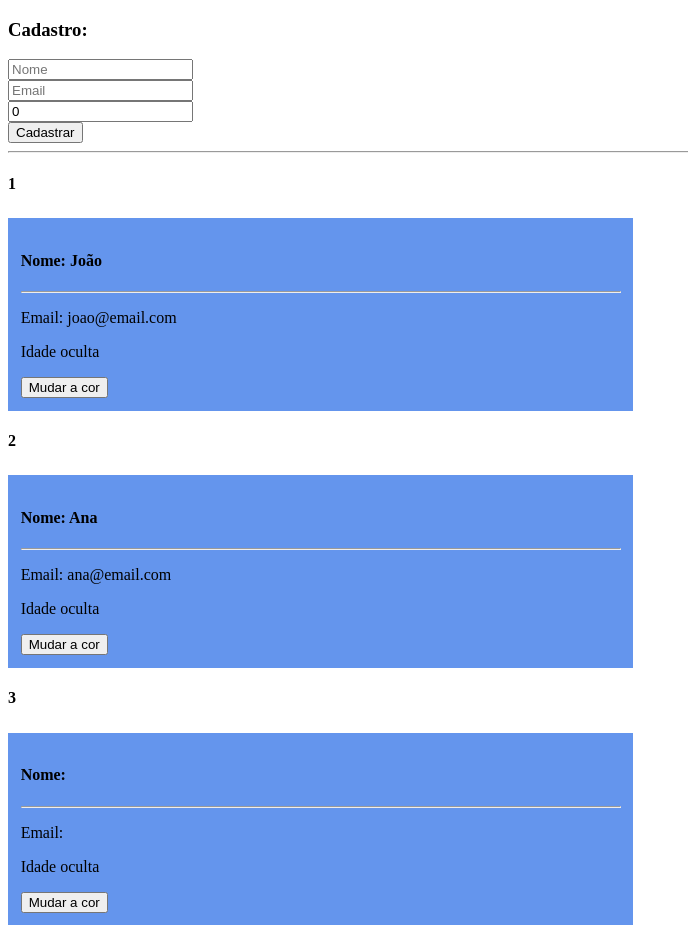
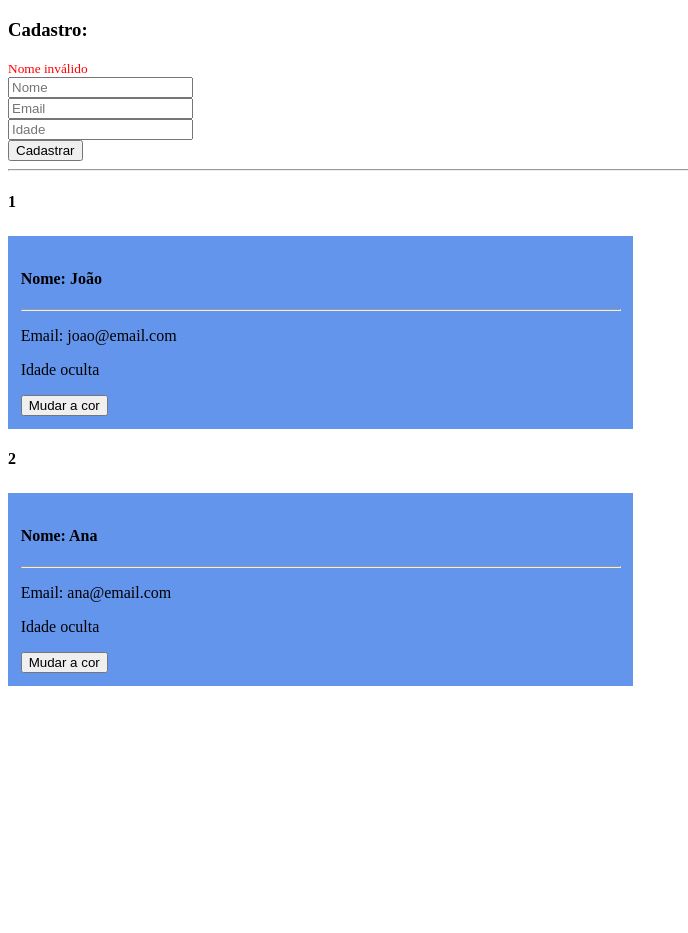
Before and after one commit to Joao-Gontijo/guiaclientes, a Vue app: page / in a window 1280 px wide. Both pictures are taken after a click on the button "Cadastrar". Shown: the whole page, without its empty margins (0-688 px from the left). After the commit the page ends 800 px from the top, so only its background shows below. Built offline with nearby package versions, Linux system fonts and the light colour scheme.

Commit message:
Validação Campo Nome

```diff
--- a/src/App.vue
+++ b/src/App.vue
@@ -1,7 +1,8 @@
 <template>
   <div id="app">
     <h3>Cadastro: </h3>
-    <input type="text" placeholder="Nome" v-model="campoNome"> <br>
+    <small id="nomeErro" v-show="deuErro"> Nome inválido </small><br>
+    <input required type="text" placeholder="Nome" v-model="campoNome"> <br>
     <input type="text" placeholder="Email" v-model="campoEmail"> <br>
     <input type="number" placeholder="Idade" v-model="campoIdade"> <br>
     <button @click="cadastrarUsuario">Cadastrar</button>
@@ -22,6 +23,7 @@ export default {
   name: 'App',
   data(){
     return{
+      deuErro: false,
       campoNome: "",
       campoEmail: "",
       campoIdade: "",
@@ -45,19 +47,27 @@ export default {
   },
   methods: {
     cadastrarUsuario: function(){
-      this.clientes.push({
+      if(this.campoNome == "" || this.campoNome == " " || this.campoNome.length < 3){
+        this.deuErro = true;
+      } else {
+        this.clientes.push({
         nome: this.campoNome,
         email: this.campoEmail,
         idade: this.campoIdade,
         id: Date.now()
-      });
+        });
       this.campoNome = "";
       this.campoEmail= "";
       this.campoIdade= 0;
+      this.deuErro = false;
+      }
     }
   }
 }
 </script>
 
 <style>
+  #nomeErro{
+    color: red;
+  }
 </style>
```
